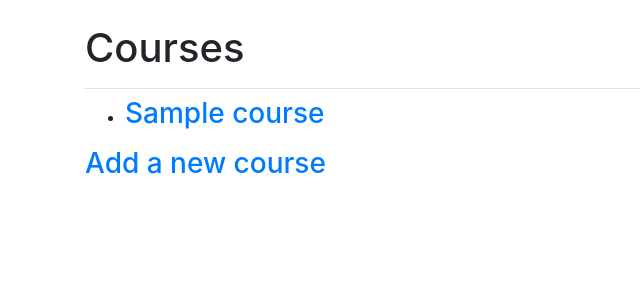
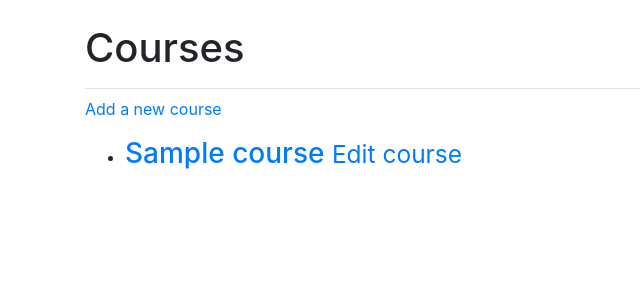
Before and after one commit to VernaHol/homework_app, a Django app: template homeworkapp/templates/homeworkapp/courses.html in a window 1280 px wide. Shown: the part 58-358 px from the top of the page, without its empty margins (0-640 px from the left). Run offline with Django 3.2, Linux system fonts and the light colour scheme; the template is opened without the code that fills it: most values are stand-ins (such as "Sample title", 1, 10 or a date in 2020); some libraries are stand-ins or nearby versions.

Commit message:
Modified  courses.html to include link to edit course

```diff
--- a/homeworkapp/templates/homeworkapp/courses.html
+++ b/homeworkapp/templates/homeworkapp/courses.html
@@ -5,16 +5,25 @@
 {% endblock page_header %}
 
 {% block content %}
+
+  <p>
+    <a href="{% url 'homeworkapp:new_course' %}">Add a new course</a>
+  </p>
+
   <ul>
     {% for course in courses %}
-      <li><h3>
-        <a href="{% url 'homeworkapp:course' course.id %}">{{ course }}</a>
-      </h3></li>
+      <li>
+        <h3>
+          <a href="{% url 'homeworkapp:course' course.id %}">{{ course }}</a>
+          <small>
+            <a href="{% url 'homeworkapp:edit_course' course.id %}">Edit course</a>
+          </small>
+        </h3>
+
+      </li>
     {% empty %}
       <li><h3>No courses have been added yet.</h3></li>
     {% endfor %}
   </ul>
 
-  <h3><a href="{% url 'homeworkapp:new_course' %}">Add a new course</a></h3>
-
 {% endblock content %}
```
